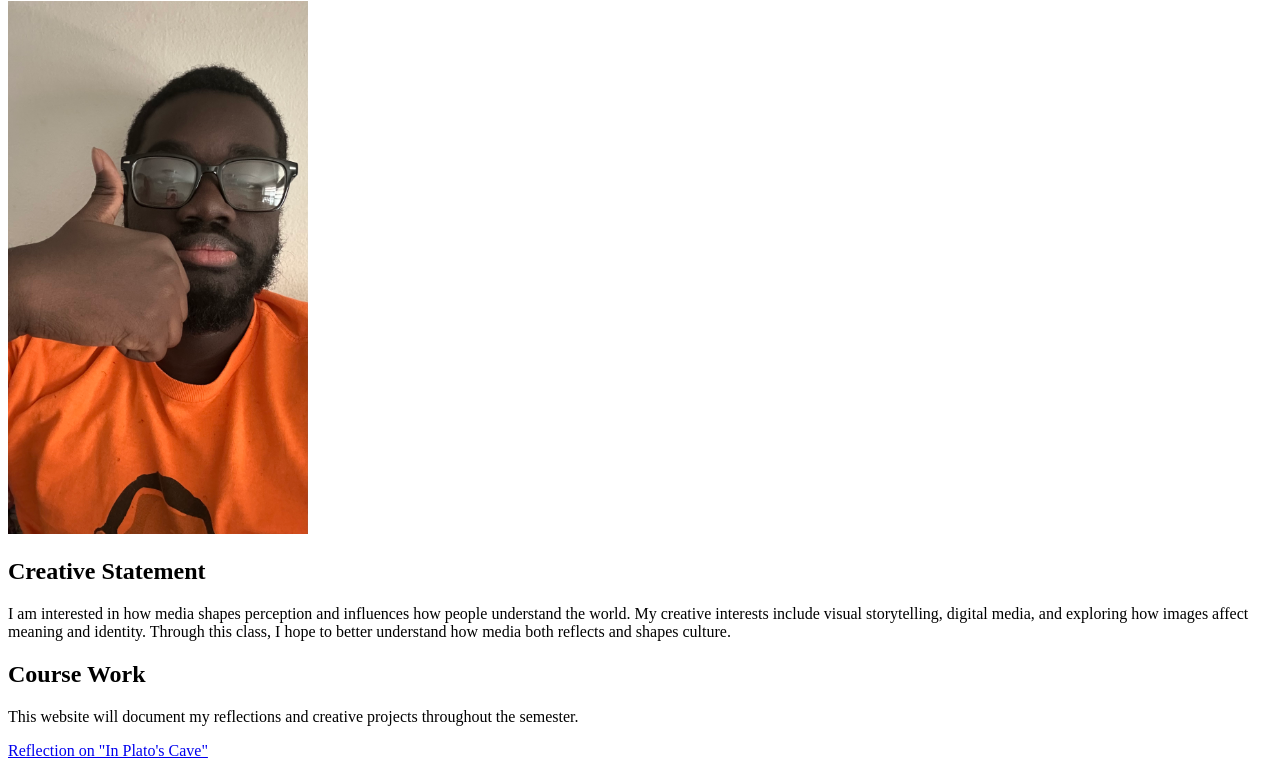
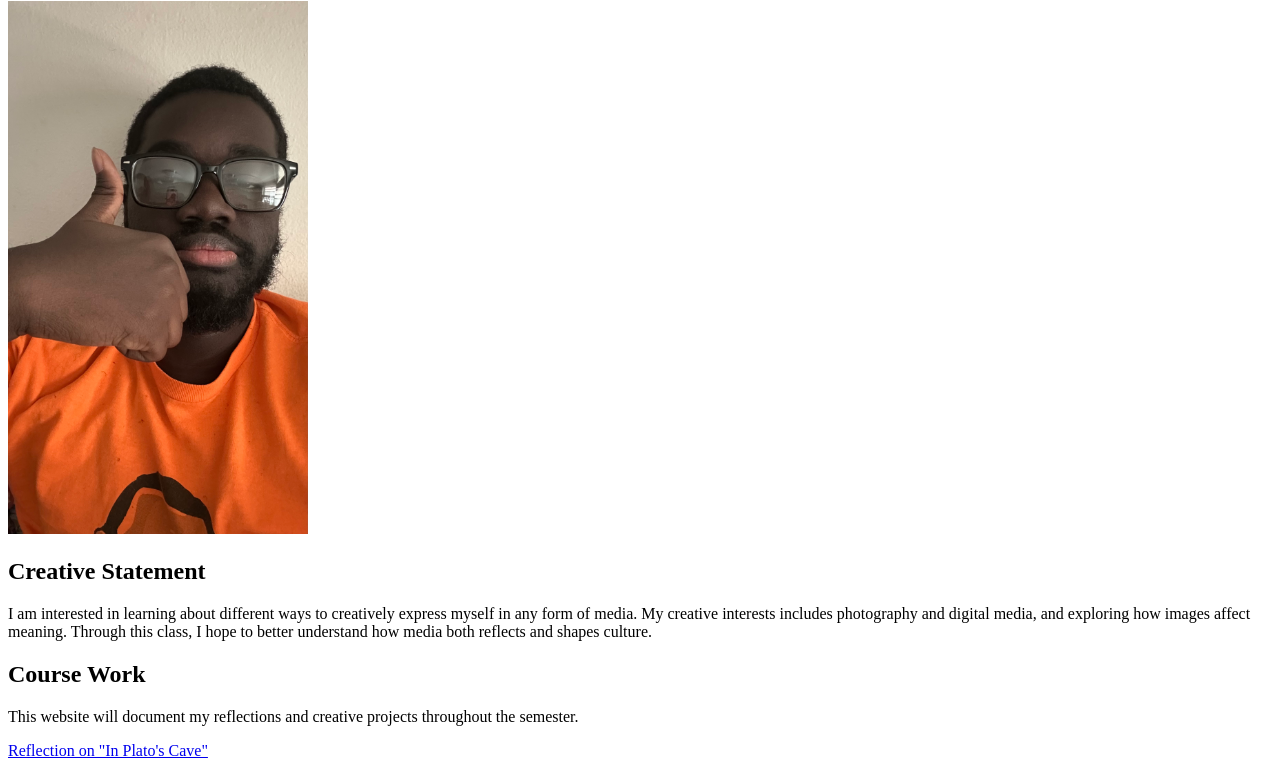
Before and after one commit to CheikhFall1/medpl150-class-website, a plain HTML site: page index.html in a window 1280 px wide. Shown: the part 79-847 px from the top of the page. Drawn offline with Linux system fonts and the light colour scheme.

Commit message:
Update creative statement in index.html
Revised creative statement to emphasize personal expression and photography.

```diff
--- a/index.html
+++ b/index.html
@@ -13,9 +13,9 @@
 
     <h2>Creative Statement</h2>
     <p>
-        I am interested in how media shapes perception and influences how people
-        understand the world. My creative interests include visual storytelling,
-        digital media, and exploring how images affect meaning and identity.
+        I am interested in learning about different ways to creatively express myself in any form of media.
+        My creative interests includes photography and
+        digital media, and exploring how images affect meaning.
         Through this class, I hope to better understand how media both reflects
         and shapes culture.
     </p>
```
